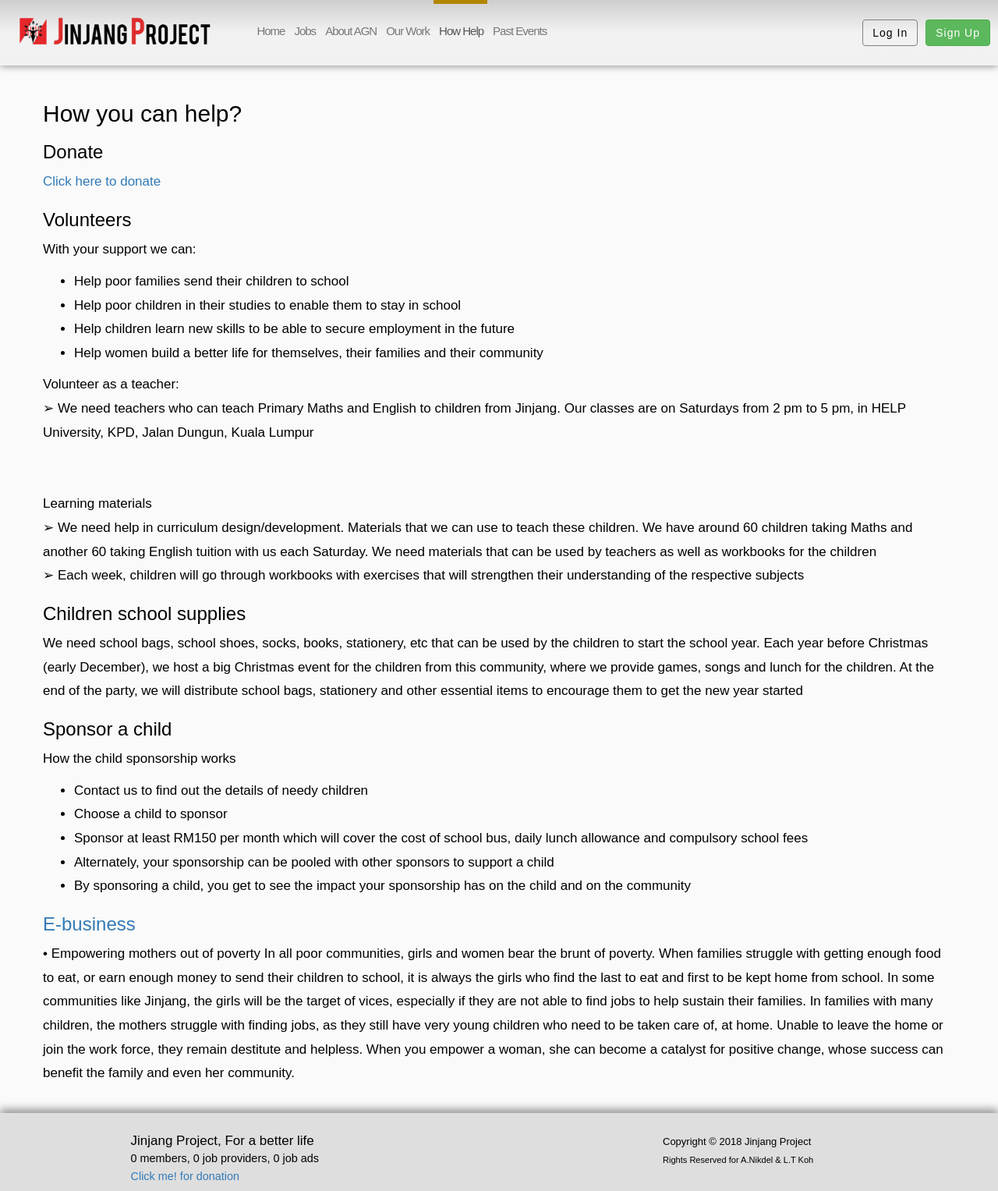
After one commit to kohlitian/jinjang, a PHP site: page /howhelp.php in a window 1280 px wide. The commit adds this page. Shown: the whole page at 78% size. Run offline with PHP 8.4, Linux system fonts and the light colour scheme; data that the repository does not hold is empty.

Commit message:
Add article pages

```diff
--- a/css/jinjang.css
+++ b/css/jinjang.css
@@ -12,6 +12,9 @@
 .navbar-nav li a{
   border-top: 5px transparent solid;
   padding-top: 25px;
+  letter-spacing: -1px;
+  padding-right: 5px;
+  padding-left: 7px;
 }
 
 nav .active a{
@@ -19,6 +22,8 @@ nav .active a{
 	padding-top: 25px !important;
 	border-top: 5px solid #b38600;
 }
+
+
 
 /* header background color */
 header{
@@ -223,8 +228,10 @@ padding-left: 0px !important;
 }
 .navbar-style  .collapse .nav li a{
 	padding-left: 5px;
-	padding-right: 10px;
+	padding-right: 5px;
+	letter-spacing: -1px;
 }
+
 .navbar-brand .logo{
 	padding-right: 5px;
 }
@@ -464,6 +471,10 @@ z-index: 9;
 .btn-user{
 	background-color: #284061;
 	color: #fff;
+	max-width: 110px;
+	text-overflow: ellipsis;
+	white-space: nowrap;
+    overflow: hidden;
 }
 
 /* dropdown menu on hover for logged in members */
@@ -475,7 +486,7 @@ z-index: 9;
 	display: block;
 	padding:0px;
 	margin:0px;
-	background: rgba(255,255,255,0.8);
+	background: rgba(255,255,255,0.95);
 	border: 1px solid #ddd;
 	border-bottom-left-radius: 5px;
 	border-bottom-right-radius: 5px;
--- a/header.php
+++ b/header.php
@@ -15,7 +15,15 @@
 					<ul class="nav navbar-nav">
 						<li <?php if (isset($is_home)){ ?>class="active"<?php } ?>><a href="index.php">Home</a></li>
 						<li <?php if (isset($is_jobs)){ ?>class="active"<?php } ?>><a href="jobs.php">Jobs</a></li>
-						<li <?php if (isset($is_contact)){ ?>class="active"<?php } ?>><a href="contact.php">Contract Us</a></li>
+
+
+						<li <?php if (isset($is_aboutagn)){ ?>class="active"<?php }else{ ?><?php } ?>><a href="aboutagn.php">About AGN</a></li>
+						<li <?php if (isset($is_ourwork)){ ?>class="active hidden-sm"<?php }else{ ?>class="hidden-sm"<?php } ?>><a href="ourwork.php">Our Work</a></li>
+
+						<li <?php if (isset($is_howhelp)){ ?>class="active hidden-sm"<?php }else{ ?>class="hidden-sm"<?php } ?>><a href="howhelp.php">How Help</a></li>
+						<li <?php if (isset($is_pastevents)){ ?>class="active hidden-sm"<?php }else{ ?>class="hidden-sm"<?php } ?>><a href="pastevents.php">Past Events</a></li>
+
+
 					</ul>
 					<ul class="navbar-right">
 						<li><a href="myJobs.php" class="btn btn-success">
@@ -47,7 +55,14 @@
 				<ul class="nav navbar-nav">
 						<li <?php if (isset($is_home)){ ?>class="active"<?php } ?>><a href="index.php">Home</a></li>
 						<li <?php if (isset($is_jobs)){ ?>class="active"<?php } ?>><a href="jobs.php">Jobs</a></li>
-						<li <?php if (isset($is_contact)){ ?>class="active"<?php } ?>><a href="contact.php">Contract Us</a></li>
+
+						<li <?php if (isset($is_aboutagn)){ ?>class="active"<?php }else{ ?><?php } ?>><a href="aboutagn.php">About AGN</a></li>
+						<li <?php if (isset($is_ourwork)){ ?>class="active hidden-sm"<?php }else{ ?>class="hidden-sm"<?php } ?>><a href="ourwork.php">Our Work</a></li>
+
+						<li <?php if (isset($is_howhelp)){ ?>class="active hidden-sm"<?php }else{ ?>class="hidden-sm"<?php } ?>><a href="howhelp.php">How Help</a></li>
+						<li <?php if (isset($is_pastevents)){ ?>class="active hidden-sm"<?php }else{ ?>class="hidden-sm"<?php } ?>><a href="pastevents.php">Past Events</a></li>
+
+
 				</ul>
 				<ul class="navbar-right">
 					<li><a href="LogIn.php" class="btn btn-trans">Log In</a></li>
--- /dev/null
+++ b/howhelp.php
@@ -0,0 +1,81 @@
+<?php
+//load default startup scripts
+include("config.php");
+include("control.php");
+?>
+<!DOCTYPE HTML>
+<html lang="en">
+<head>
+	<title>How can you help</title>
+	<meta name="viewport" content="width=device-width,initial-scale=1.0">
+	<meta http-equiv="content-Type" content="text/html; charset=utf-8">
+	<meta http-equiv="content-language" content="en">
+	<link rel="stylesheet" type="text/css" href="css/bootstrap.min.css">
+	<link rel="stylesheet" type="text/css" href="css/jinjang.css">
+	<link rel="stylesheet" type="text/css" href="css/font-awesome.min.css">
+</head>
+
+<body class="Site">
+	<!-- start of header -->
+	<?php
+	$is_howhelp=1;
+	include("header.php");
+	?>
+	<!-- end of header -->
+	<!--content-->
+	<div class="container marginTB">
+		<div class="row">
+
+			<h2>How you can help?</h2>
+
+<h3>Donate</h3>
+<p><a href="/donate.php">Click here to donate</a></p>
+
+<h3>Volunteers</h3>
+<p>
+With your support we can:
+<ul>
+<li>Help poor families send their children to school</li><li>
+Help poor children in their studies to enable them to stay in school</li><li>
+Help children learn new skills to be able to secure employment in the future</li><li>
+Help women build a better life for themselves, their families and their community</li>
+</ul>
+
+<p>Volunteer as a teacher:
+<br>➢ We need teachers who can teach Primary Maths and English to children from Jinjang. Our classes are on Saturdays from 2 pm to 5 pm, in HELP University, KPD,  Jalan Dungun, Kuala Lumpur<br>
+<br>
+<br>Learning materials<br>
+➢ We need help in curriculum design/development. Materials that we can use to teach these children. We have around 60 children taking Maths and another 60 taking English tuition with us each Saturday. We need materials that can be used by teachers as well as workbooks for the children<br>
+➢ Each week, children will go through workbooks with exercises that will strengthen their understanding of the respective subjects
+</p>
+
+<h3>Children school supplies</h3>
+<p>We need school bags, school shoes, socks, books, stationery, etc that can be used by the children to start the school year. Each year before Christmas (early December), we host a big Christmas event for the children from this community, where we provide games, songs and lunch for the children. At the end of the party, we will distribute school bags, stationery and other essential items to encourage them to get the new year started
+ </p>
+<h3>Sponsor a child</h3>
+<p>How the child sponsorship works
+<ul>
+<li>Contact us to find out the details of needy children</li><li>
+Choose a child to sponsor</li><li>
+Sponsor at least RM150 per month which will cover the cost of school bus, daily lunch allowance and compulsory school fees</li><li>
+Alternately, your sponsorship can be pooled with other sponsors to support a child</li><li>
+By sponsoring a child, you get to see the impact your sponsorship has on the child and on the community</li>
+</ul>
+ </p>
+<h3><a href="/jobs.php">E-business</a></h3>
+<p>• Empowering mothers out of poverty
+In all poor communities, girls and women bear the brunt of poverty. When families struggle with getting enough food to eat, or earn enough money to send their children to school, it is always the girls who find the last to eat and first to be kept home from school. In some communities like Jinjang, the girls will be the target of vices, especially if they are not able to find jobs to help sustain their families. In families with many children, the mothers struggle with finding jobs, as they still have very young children who need to be taken care of, at home. Unable to leave the home or join the work force, they remain destitute and helpless. When you empower a woman, she can become a catalyst for positive change, whose success can benefit the family and even her community.
+</p>
+		</div>
+	</div>
+
+	<!-- start of footer code -->
+	<?php include("footer.php"); ?>
+	<!-- end of footer -->
+
+
+
+
+
+</body>
+</html>
```
Also changed, not shown: aboutagn.php (added, +44 -0 lines), ourwork.php (added, +62 -0 lines), pastevents.php (added, +42 -0 lines).
